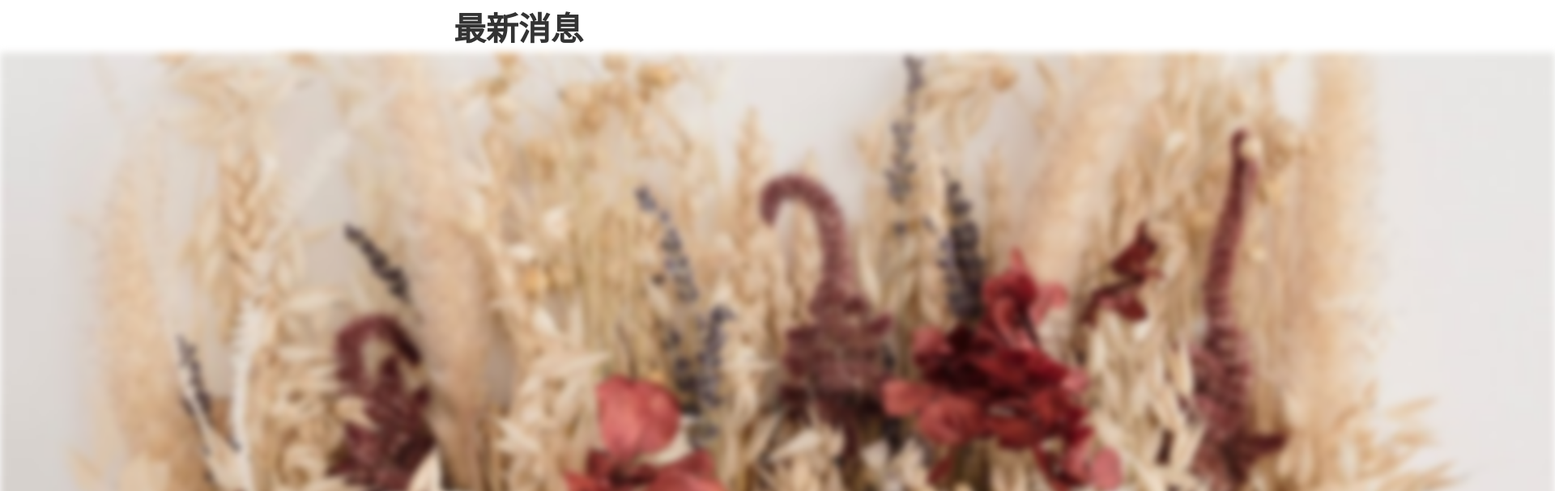
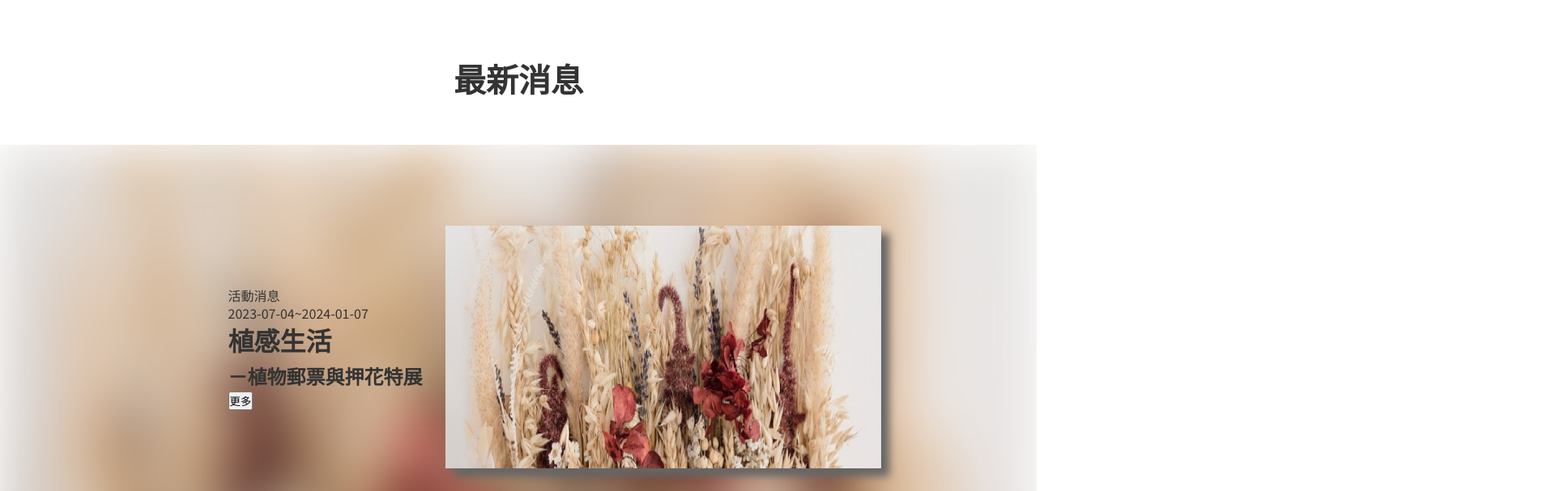
Before and after one commit to Sharon23565421/daibason, a Vue app: page /newView in a window 1280 px wide. Shown: the part 180-787 px from the top of the page at 81% size, 1920 px wide, since content can reach past the window. Built offline with nearby package versions, Linux system fonts and the light colour scheme.

Commit message:
最新消息v3

```diff
--- a/src/assets/scss/page/_newView.scss
+++ b/src/assets/scss/page/_newView.scss
@@ -3,13 +3,76 @@
     // border: 1px solid red;
     h1 {
         text-align: center;
+        margin-top: 5%;
     }
 
-    .newsBackpic {
-        // border: 10px solid red;
-        img{
-            filter:blur(5px)
+    .newsSlider {
+        display: flex;
+        // flex-shrink: 1;
+        // overflow-x: scroll;
+
+        // width: 200%;
+        // margin: auto;
+
+        .newsCtx {
+            // position: absolute;
+            position: relative;
+            // left: 10%;
+            width: 100%;
+            margin-top: 50px;
+
+            .newsBackpic {
+                overflow: hidden;
+                // margin-top: 100px;
+                position: absolute;
+                top: 0;
+                left: 0;
+                width: 100%;
+                z-index: -1;
+
+                // border: 10px solid #aaa;
+                img {
+                    width: 100%;
+                    height: 500px;
+                    filter: blur(30px)
+                }
+
+            }
+
+            .newsBox {
+                // border: 1px solid red;
+                width: 70%;
+                height: 300px;
+                margin: 100px auto;
+                // margin-top: 100px;
+                display: flex;
+
+                .newsCtxTxt {
+                    // border: 1px solid red;
+                    width: 40%;
+                    margin: auto;
+                    padding-left: 10%;
+                    // margin-top: 100px;
+                    // margin-top: 15%;
+                    // inset: 0;
+
+                }
+
+                .newsCtxPic {
+                    width: 60%;
+                    // border: 1px solid red;
+                    box-shadow: 10px 10px 10px #666;
+
+                    img {
+                        width: 100%;
+                        height: 100%;
+                        // height:fit-content;
+
+                    }
+                }
+            }
+
         }
+    }
 
-    }
 }
--- a/src/views/newView.vue
+++ b/src/views/newView.vue
@@ -2,17 +2,18 @@
   <div class="newsWrap">
     <h1>最新消息</h1>
     <div class="newsBanner">
+
+      <div class="swiper">
+        <!-- 輪播區塊 -->
+        <div class="newsSlider swiper-wrapper">
+
+          <div class="newsCtx swiper-slide" v-for="news in slider">
+
             <!-- 背景模糊 -->
-
-      <!-- 輪播區塊 -->
-      <div class="newsSlider">
-
-        <div class="newsCtx" v-for="news in slider">
-
             <div class="newsBackpic">
               <img :src="news.image" alt="">
             </div>
-
+            <div class="newsBox">
               <div class="newsCtxTxt">
                 <div class="newsTag">
                   <span>{{ news.tag }}</span>
@@ -28,14 +29,21 @@
               <div class="newsCtxPic">
                 <img :src="news.image" alt="">
               </div>
+
+            </div>
           </div>
 
         </div>
+
+      </div>
+
     </div>
   </div>
 </template>
 
 <script>
+import Swiper from "swiper/bundle";
+
 export default {
   data() {
     return {
@@ -55,5 +63,20 @@ export default {
       }]
     }
   },
+  mounted() {
+    const swiper = new Swiper(".swiper", {
+      // Optional parameters
+      direction: "horizontal",
+      speed: 3000,
+      loop: true,
+      slidesPerView: 1,
+      spaceBetween: 0,
+      // autoplay: {
+      //   delay: 0,
+      //   pauseOnMouseEnter: true,
+      //   disableOnInteraction: false,
+      // },
+    });
+  },
 }
 </script>
```
Lines whose indentation alone changed are shown as unchanged.
